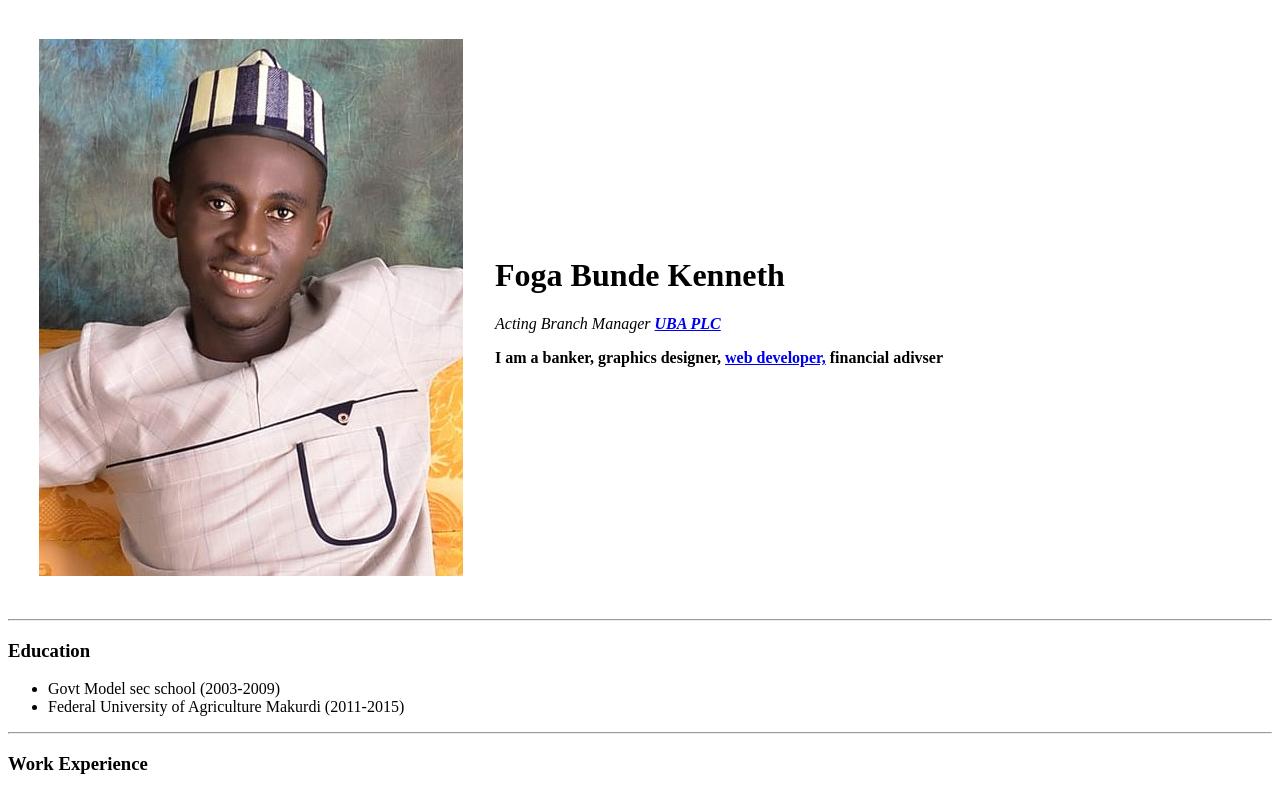
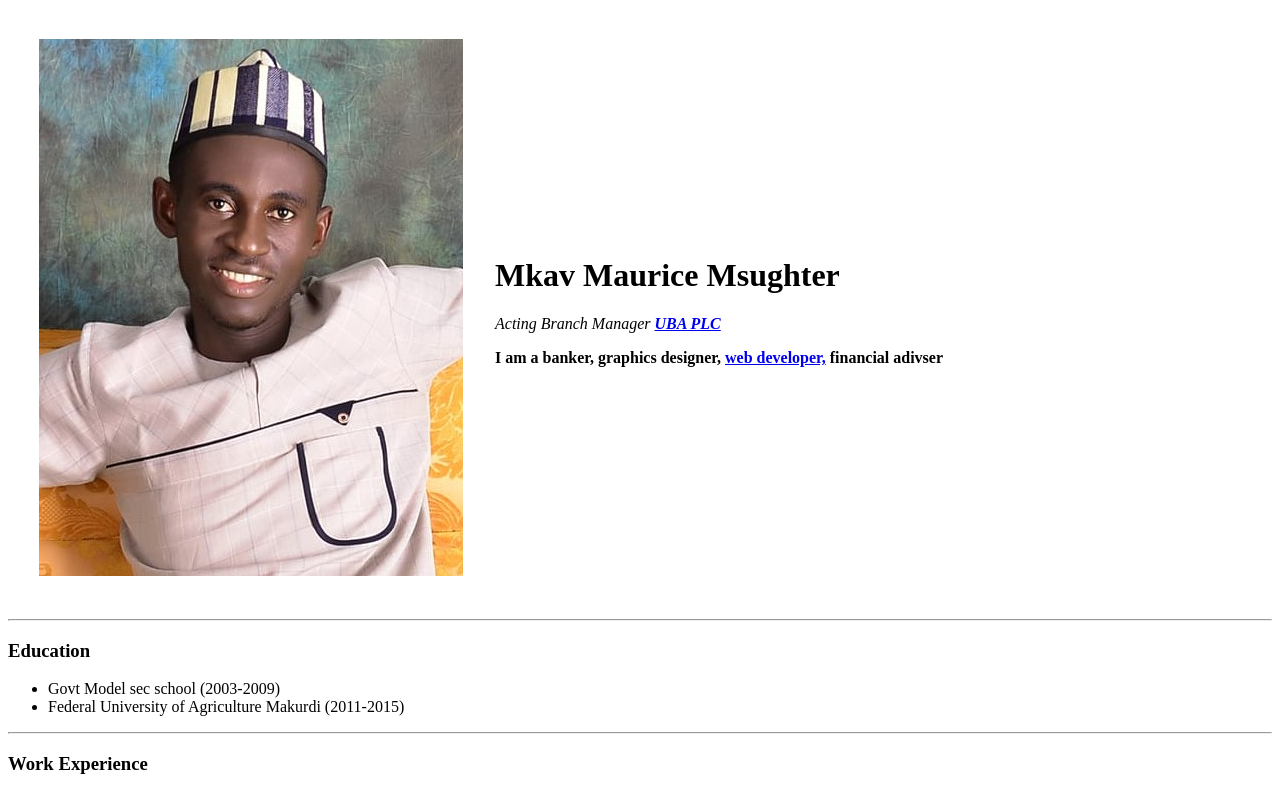
Before and after one commit to Kennethfoga/resume, a plain HTML site: page index.html in a window 1280 px wide. Shown: the top 791 px of the page. Drawn offline with Linux system fonts and the light colour scheme.

Commit message:
Update index.html

```diff
--- a/index.html
+++ b/index.html
@@ -12,7 +12,7 @@
       <td><img src="images/ken.jpg" alt="Foga Bunde Kenneth profile picture">
       </td>
       <td>
-        <h1>Foga Bunde Kenneth</h1>
+        <h1>Mkav Maurice Msughter</h1>
         <p><em>Acting Branch Manager <strong><a href="https://www.ubagroup.com/">UBA PLC</a></em></p>
         <p>I am a banker, graphics designer,
           <a href="https://www.facebook.com/">web developer,</a> financial adivser
```
